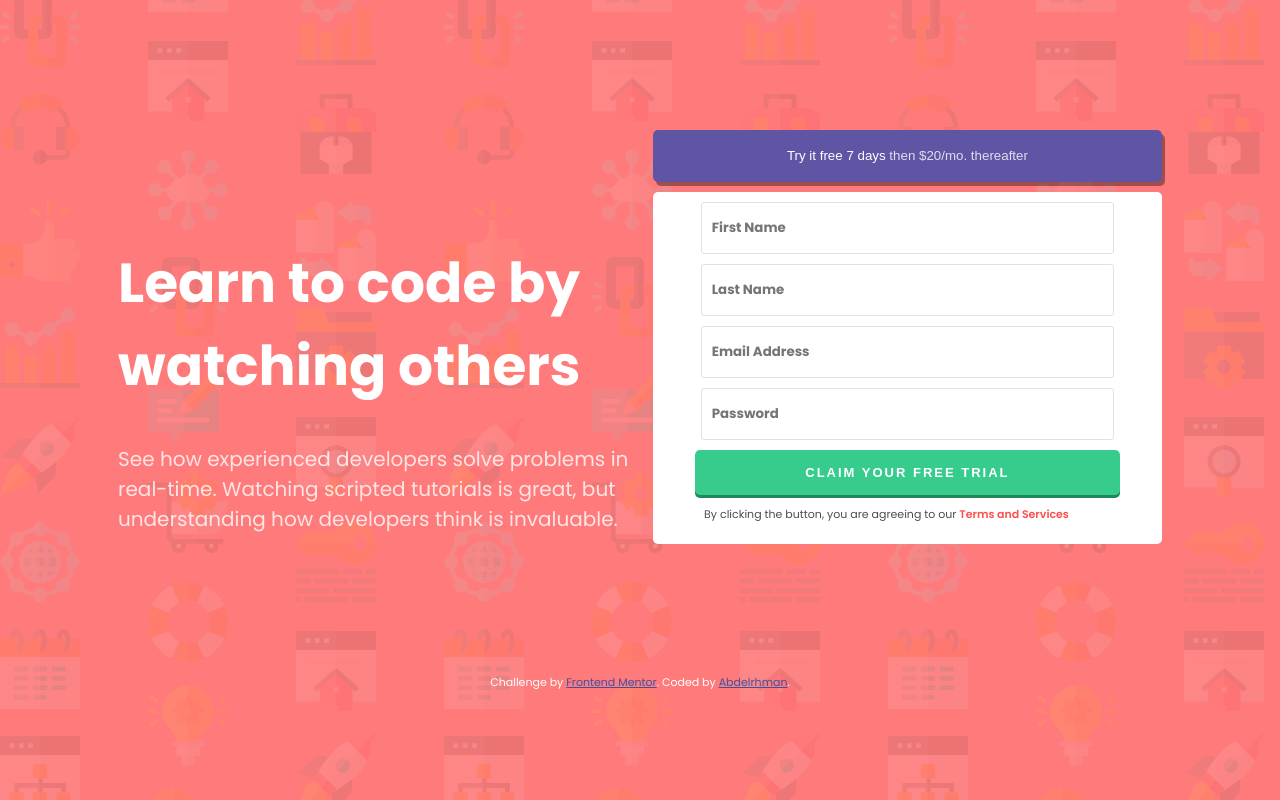
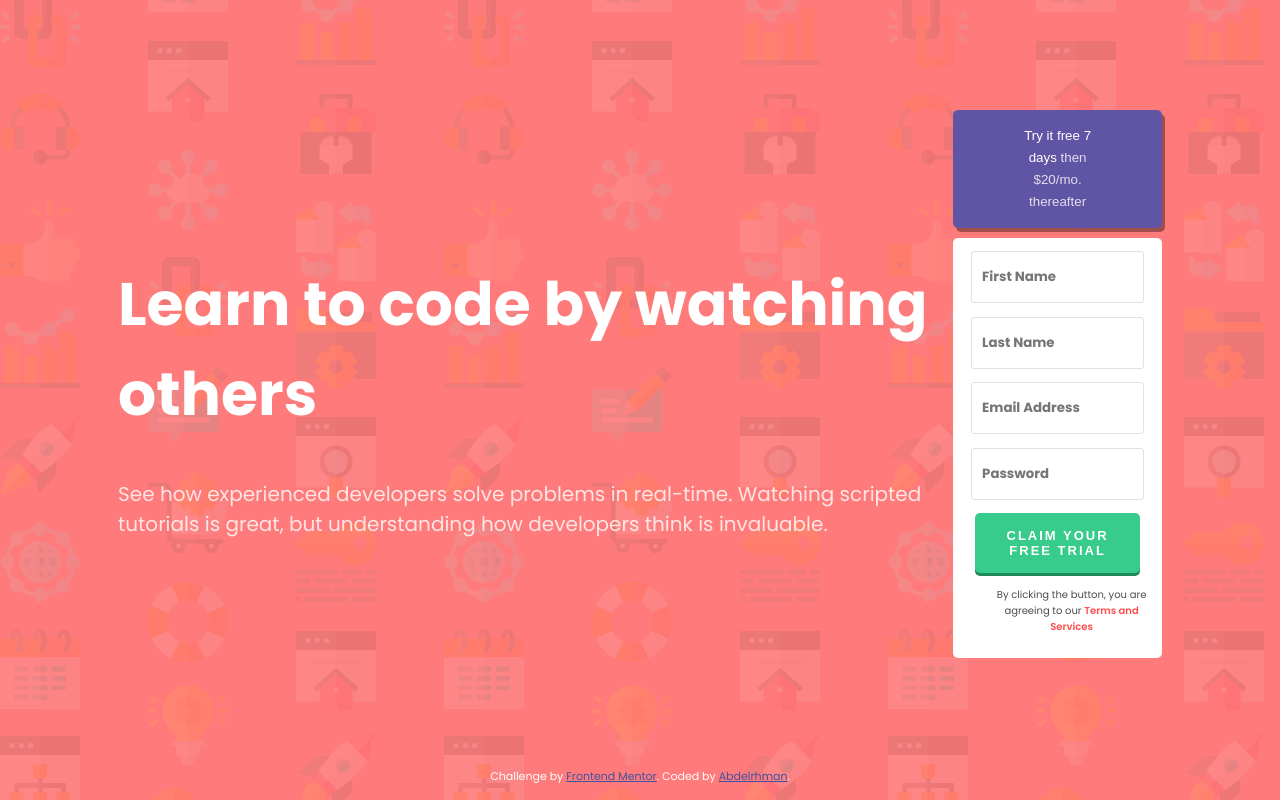
Before and after one commit to abdelrhmanKh/intro-component-with-signup-form-master, a plain HTML site: page index.html in a window 1280 px wide. Drawn offline with Linux system fonts and the light colour scheme.

Commit message:
Update style.css

```diff
--- a/style.css
+++ b/style.css
@@ -20,24 +20,6 @@ body {
     flex-direction: column;
     text-align: center;
     font-family: 'Poppins', sans-serif;
-}
-
-@media (min-width:768px) {
-    .container {
-        flex-direction: row;
-        align-items: center;
-        margin: 110px;
-    }
-    .container .text {
-        text-align: start;
-        margin-top: 75px;
-    }
-    .heading {
-        font-size: 55px;
-    }
-    .info {
-        font-size: 20px;
-    }
 }
 
 .heading {
@@ -119,3 +101,33 @@ form p span {
     color: red;
     font-weight: 600;
 }
+
+@media (min-width:768px) {
+    .container {
+        flex-direction: row;
+        align-items: center;
+        margin: 110px;
+    }
+    .container .text {
+        text-align: start;
+        margin-top: 110px;
+    }
+    .heading {
+        font-size: 60px;
+        margin-top: -50px;
+    }
+    .info {
+        font-size: 20px;
+    }
+    form {
+        height: 400px;
+        display: flex;
+        flex-direction: column;
+        justify-content: space-evenly;
+        align-items: center;
+    }
+    form p {
+        font-size: 10px;
+        width: 86%;
+    }
+}
```
